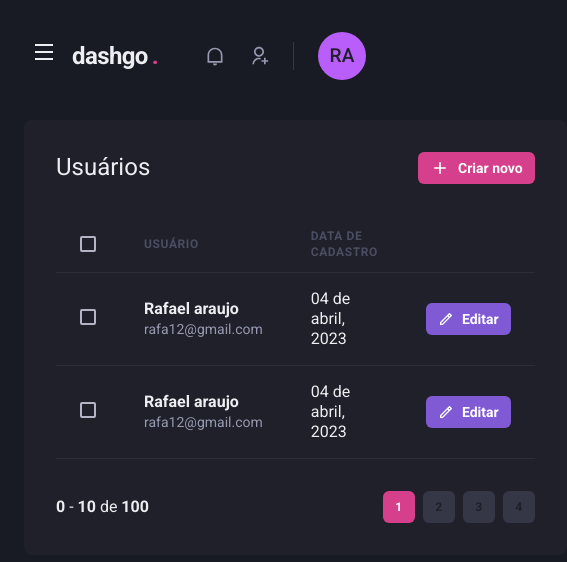
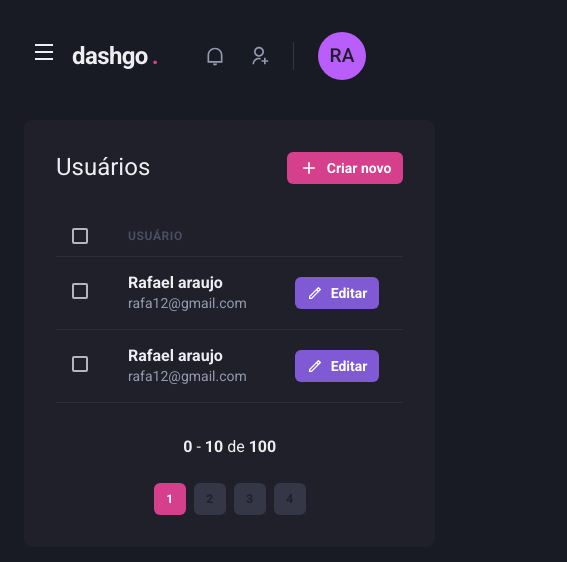
Before and after one commit to rafa543/dashgo, a Next.js app: page /users in a window 390 px wide. Shown: the top 562 px of the page, 567 px wide, since content can reach past the window. Built offline with nearby package versions, Linux system fonts and the light colour scheme.

Commit message:
Listagem responsiva

```diff
--- a/src/components/Pagination/index.tsx
+++ b/src/components/Pagination/index.tsx
@@ -4,7 +4,7 @@ import { PaginationItem } from "./PaginationItem";
 export function Pagination() {
     return (
         <Stack
-            direction="row"
+            direction={["column","row"]}
             mt="8"
             justify="space-between"
             align="center"
--- a/src/pages/dashboard.tsx
+++ b/src/pages/dashboard.tsx
@@ -71,7 +71,7 @@ export default function Dashboard() {
                     alignContent="flex-start"
                 >
                     <Box
-                      p="8"
+                      p={["6", "8"]}
                       bg="gray.800"
                       borderRadius={8}
                       pb="4"
@@ -81,7 +81,7 @@ export default function Dashboard() {
                     </Box>
 
                     <Box
-                      p="8"
+                      p={["6", "8"]}
                       bg="gray.800"
                       borderRadius={8}
                       pb="4"
--- a/src/pages/users/index.tsx
+++ b/src/pages/users/index.tsx
@@ -1,10 +1,15 @@
-import { Box, Button, Checkbox, Flex, Heading, Icon, Table, Tbody, Td, Text, Th, Thead, Tr } from "@chakra-ui/react";
+import { Box, Button, Checkbox, Flex, Heading, Icon, Table, Tbody, Td, Text, Th, Thead, Tr, useBreakpointValue } from "@chakra-ui/react";
 import { Header } from "../../components/Header";
 import { Sidebar } from "../../components/Sidebar";
 import { RiAddLine, RiPencilLine } from "react-icons/ri";
 import { Pagination } from "../../components/Pagination";
 
 export default function UserList() {
+    const isWideVersion = useBreakpointValue({
+        base: false,
+        lg: true
+    })
+
     return (
         <Box>
             <Header />
@@ -29,17 +34,17 @@ export default function UserList() {
                     <Table colorScheme="whiteAlpha">
                         <Thead>
                             <Tr>
-                                <Th px="6" color="gray.300" width="8">
+                                <Th px={["4", "4","6"]} color="gray.300" width="8">
                                     <Checkbox colorScheme="pink"></Checkbox>
                                 </Th>
                                 <Th>Usuário</Th>
-                                <Th>Data de cadastro</Th>
+                                {isWideVersion && <Th>Data de cadastro</Th>}
                                 <Th width="8"></Th>
                             </Tr>
                         </Thead>
                         <Tbody>
                             <Tr>
-                                <Td px="6">
+                                <Td px={["4", "4","6"]}>
                                     <Checkbox colorScheme="pink"></Checkbox>
                                 </Td>
                                 <Td>
@@ -48,9 +53,7 @@ export default function UserList() {
                                         <Text fontSize="sm" color="gray.300">rafa12@gmail.com</Text>
                                     </Box>
                                 </Td>
-                                <Td>
-                                    <Text>04 de abril, 2023</Text>
-                                </Td>
+                                {isWideVersion && <Td>04 de abril, 2023</Td>}
                                 <Td>
                                     <Button
                                         as="a"
@@ -64,7 +67,7 @@ export default function UserList() {
                                 </Td>
                             </Tr>
                             <Tr>
-                                <Td px="6">
+                                <Td px={["4", "4","6"]}>
                                     <Checkbox colorScheme="pink"></Checkbox>
                                 </Td>
                                 <Td>
@@ -73,9 +76,7 @@ export default function UserList() {
                                         <Text fontSize="sm" color="gray.300">rafa12@gmail.com</Text>
                                     </Box>
                                 </Td>
-                                <Td>
-                                    <Text>04 de abril, 2023</Text>
-                                </Td>
+                                {isWideVersion && <Td>04 de abril, 2023</Td>}
                                 <Td>
                                     <Button
                                         as="a"
@@ -91,7 +92,7 @@ export default function UserList() {
                         </Tbody>
                     </Table>
 
-                    <Pagination/>
+                    <Pagination />
                 </Box>
             </Flex>
         </Box>
```
